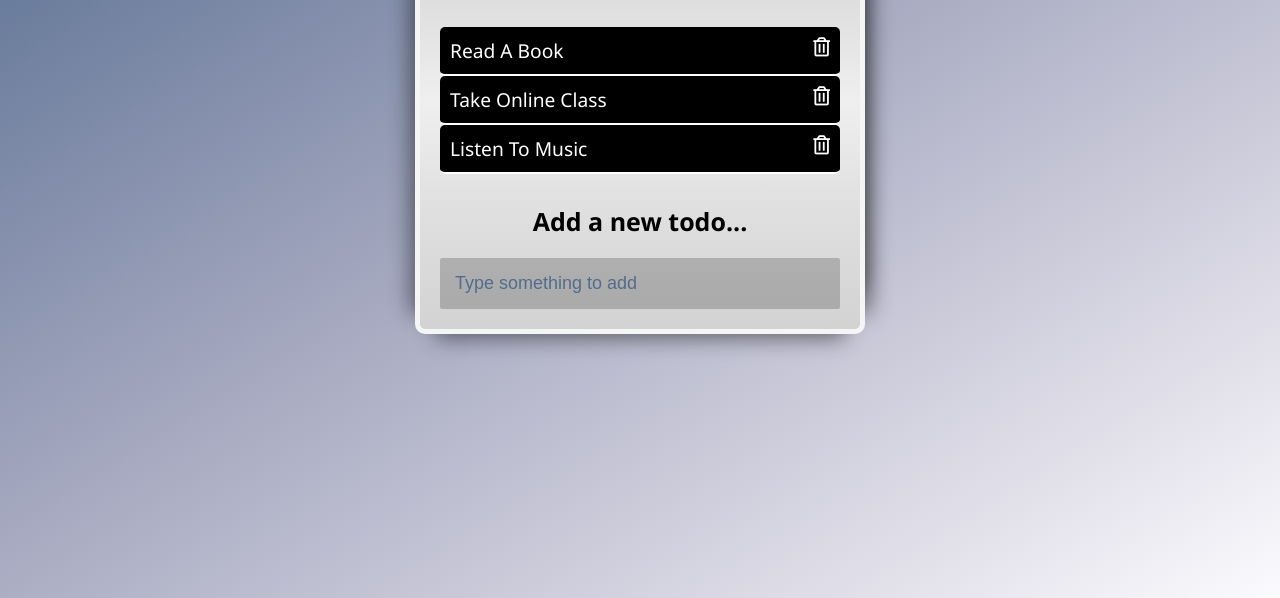
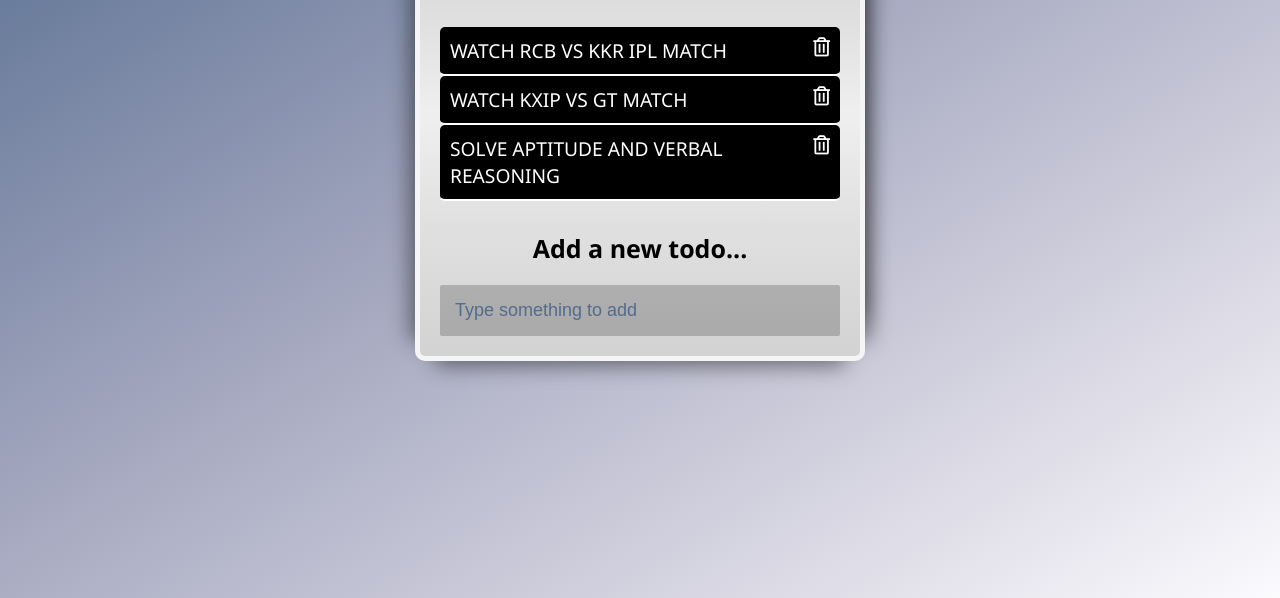
Before and after one commit to ankitkumargbpsgaya/TO_DO_LIST_W3_VILLA, a plain HTML site: page index.html in a window 1280 px wide. Shown: the part 202-800 px from the top of the page. Drawn offline with Linux system fonts and the light colour scheme.

Commit message:
Update index.html

```diff
--- a/index.html
+++ b/index.html
@@ -25,15 +25,15 @@
 
 			<ul class="todos">
 				<li>
-					<span>Read A Book</span>
+					<span>WATCH RCB VS KKR IPL MATCH</span>
 					<i class="far fa-trash-alt delete"></i>
 				</li>
 				<li>
-					<span>Take Online Class</span>
+					<span>WATCH KXIP VS GT MATCH</span>
 					<i class="far fa-trash-alt delete"></i>
 				</li>
 				<li>
-					<span>Listen To Music</span>
+					<span> SOLVE APTITUDE AND VERBAL REASONING</span>
 					<i class="far fa-trash-alt delete"></i>
 				</li>
 			</ul>
```
